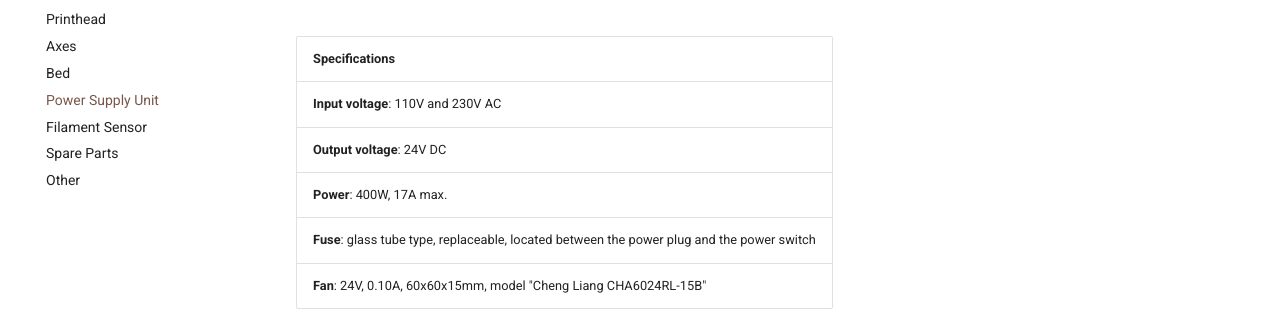
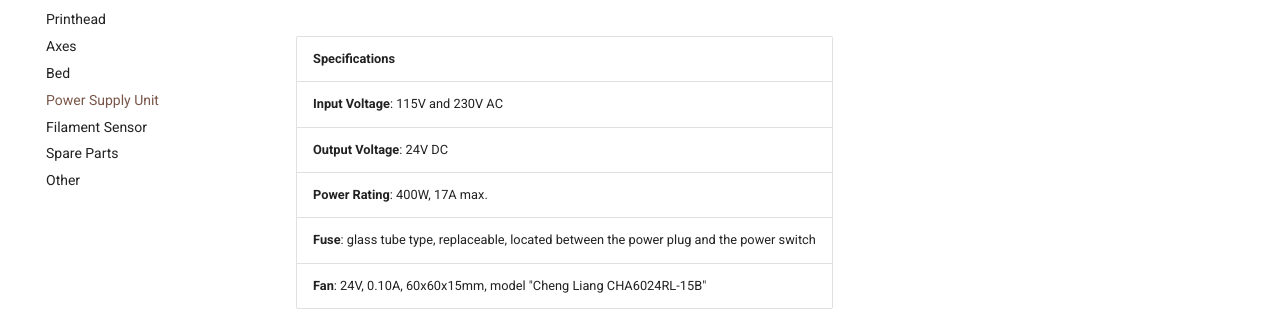
Before and after one commit to 1coderookie/KobraGoNeoInsights, an MkDocs documentation site: the page built from docs/hardware/powersupply.md, in a window 1280 px wide and 900 px high. Shown: the part 248-559 px from the top of the window. Built offline with MkDocs 1.6.1 and Material for MkDocs 9.7.7, drawn with Linux system fonts in a browser that asks for light colours; comment, search, counter and statistics services are not loaded.

Commit message:
Update powersupply.md

```diff
--- a/docs/hardware/powersupply.md
+++ b/docs/hardware/powersupply.md
@@ -4,9 +4,9 @@
 
 | Specifications |
 |:---------------|
-| **Input voltage**: 110V and 230V AC |
-| **Output voltage**: 24V DC |
-| **Power**: 400W, 17A max. |
+| **Input Voltage**: 115V and 230V AC |
+| **Output Voltage**: 24V DC |
+| **Power Rating**: 400W, 17A max. |
 | **Fuse**: glass tube type, replaceable, located between the power plug and the power switch |
 | **Fan**: 24V, 0.10A, 60x60x15mm, model "Cheng Liang CHA6024RL-15B" |
 
```
